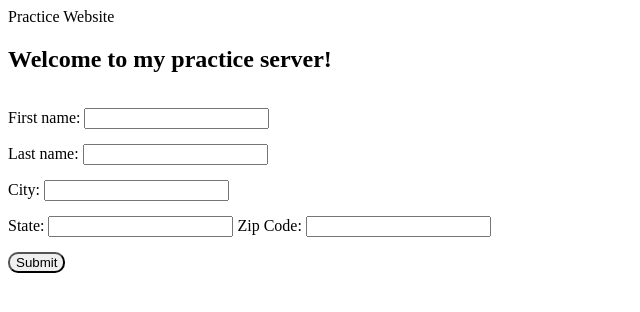
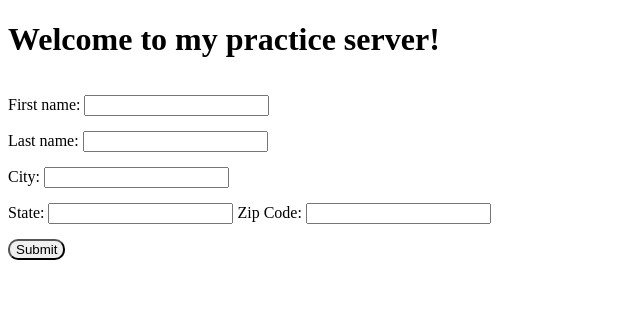
Before and after one commit to NickHeiner1/PracticeServer-, a plain HTML site: page index.html in a window 1280 px wide. Shown: the whole page, without its empty margins (0-640 px from the left). Drawn offline with Linux system fonts and the light colour scheme.

Commit message:
adding header

```diff
--- a/index.html
+++ b/index.html
@@ -8,11 +8,8 @@
 <body>
 	<!-- page content goes here -->
 	<header>
-		Practice Website
+		<h1>Welcome to my practice server!</h1>
 	</header>
-	<section class = "Intro">
-		<h1>Welcome to my practice server!</h1>
-	</section>
 	<section class = "formInput">
 		<form action="/action_page.php">
   		First name: <input type="text" name="fname"><br>
```
